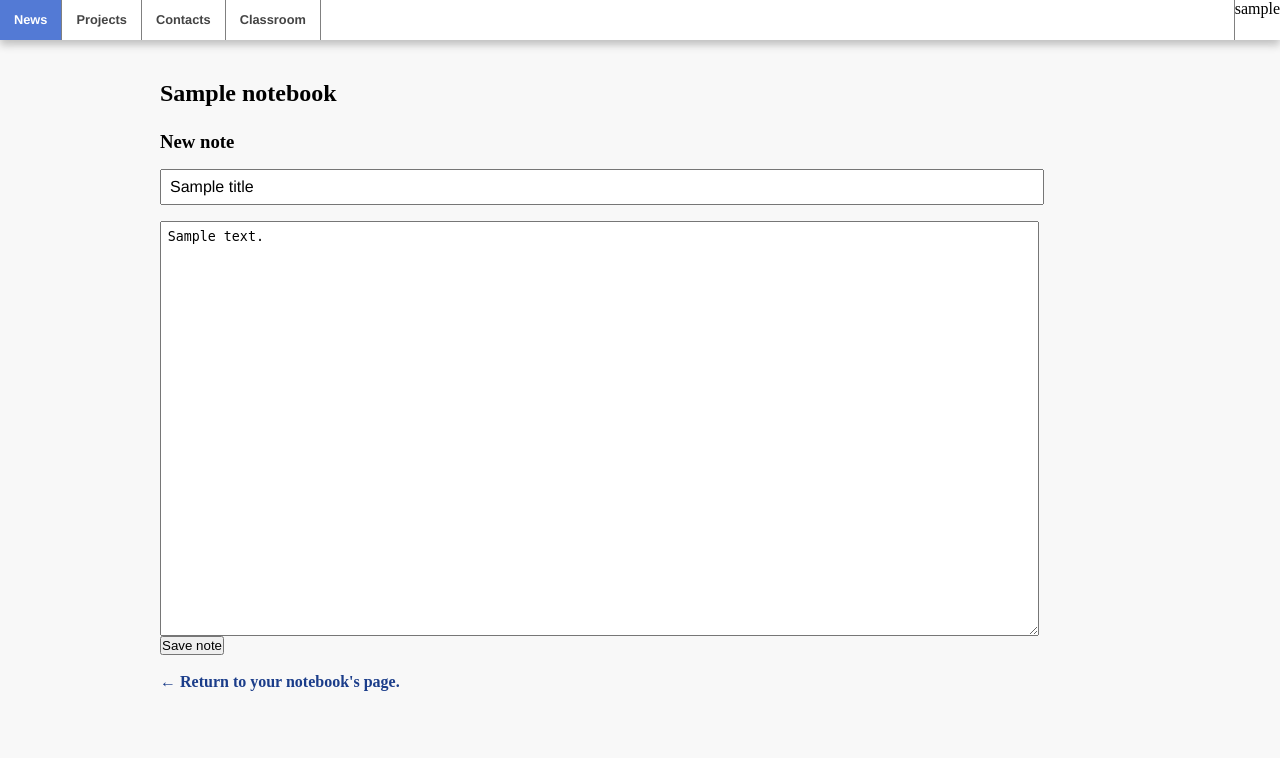
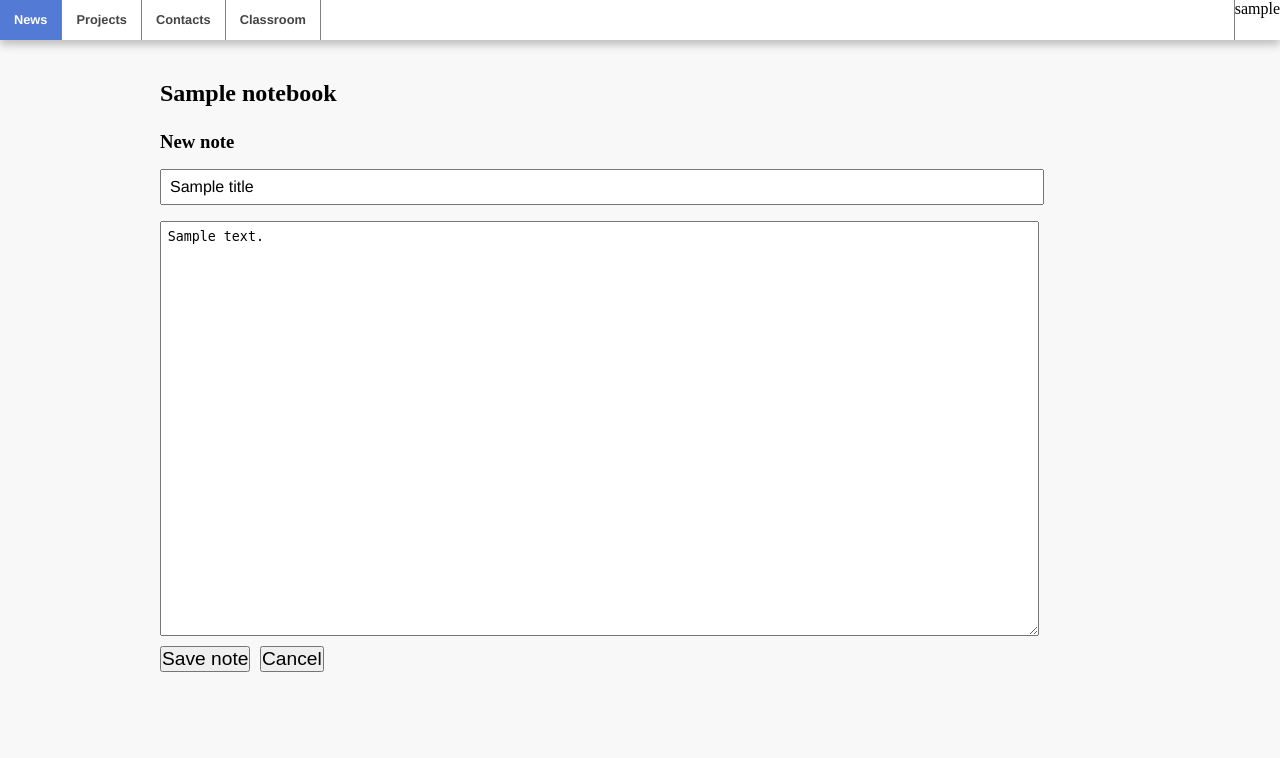
Before and after one commit to andresgsaravia/research-engine, a Python web app: template templates/notebook_new_note.html in a window 1280 px wide. Shown: the top 758 px of the page. Run offline with Jinja, Linux system fonts and the light colour scheme; the template is opened without the code that fills it: most values are stand-ins (such as "Sample title", 1, 10 or a date in 2020); some libraries are stand-ins or nearby versions.

Commit message:
Small trivial improvements.

```diff
--- a/src/notebooks.py
+++ b/src/notebooks.py
@@ -51,8 +51,7 @@ class NewNotebookPage(GenericPage):
 
     def post(self, project_key):
         user = self.get_user()
-        project = db.Query().filter("__key__ =", db.Key(project_key)).get()
-#        project = self.get_item_from_key_str(project_key)
+        project = self.get_item_from_key_str(project_key)
         if not user:
             self.redirect("/login")
             return
--- a/templates/notebook_new_note.html
+++ b/templates/notebook_new_note.html
@@ -32,17 +32,13 @@
 <form method="post">
 
   <input type="text" name="title" value="{{title}}" placeholder="Enter title here">
-
   <textarea name="content">{{content}}</textarea>
-
-  <div class="submit-button">
-    <input type="submit" value="Save note">
-  </div>
+  <input type="submit" value="Save note" class="bottom-buttons" >
+  <input type="button" value="Cancel" class="bottom-buttons"
+	 onClick="window.location = '/projects/project/{{project_key}}/nb/{{notebook.key()}}'"/>
 
 </form>
 
 <br/><div class="error">{{error}}</div>
 
-<a href="/projects/project/{{project_key}}/nb/{{notebook.key()}}">&larr; Return to your notebook's page.</a>
-
 {% endblock %}
--- a/templates/project_short.html
+++ b/templates/project_short.html
@@ -1,5 +1,5 @@
 <div class="date">
-  Last updated: {{project.last_updated.year}}-{{project.last_updated.month}}-{{project.last_updated.day}}
+  Last updated: {{project.last_updated.strftime("%d-%b-%Y")}}
 </div>
 
 <div class="name">
```
